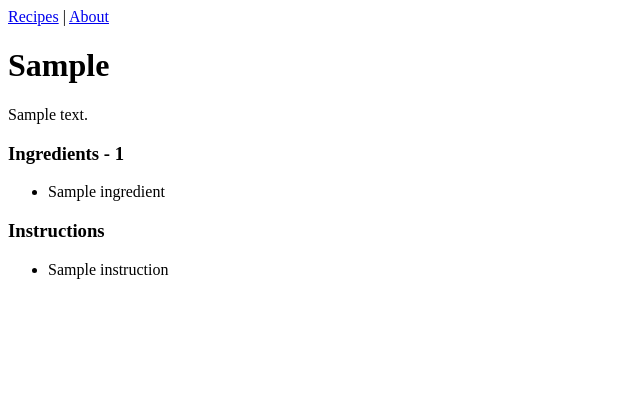
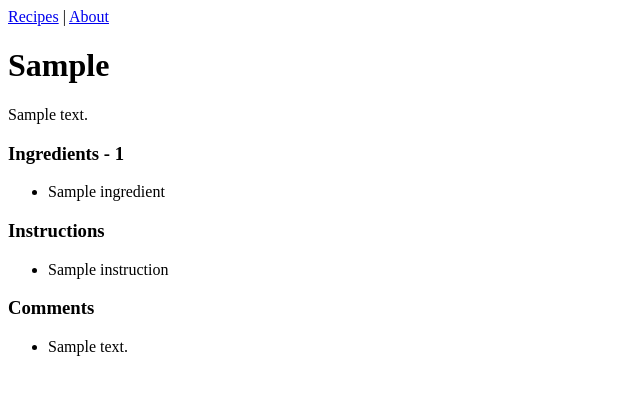
Before and after one commit to tuliohleon/Cooking-By-Myself, a Flask app: template templates/recipe.html in a window 1280 px wide. Shown: the top 395 px of the page, without its empty margins (0-640 px from the left). Run offline with Flask 2, Linux system fonts and the light colour scheme; the template is opened without the code that fills it: most values are stand-ins (such as "Sample title", 1, 10 or a date in 2020).

```diff
--- a/app.py
+++ b/app.py
@@ -1,9 +1,12 @@
 from flask import Flask, render_template, request
 from helper import recipes, descriptions, ingredients, instructions
+from flask_wtf import FlaskForm
+from wtforms import StringField, SubmitField
 
 app = Flask(__name__)
+app.config["SECRET_KEY"] = "mysecret"
 
-@app.route('/')
+@app.route('/', methods=["GET", "POST"])
 def index():
   new_id = len(recipes) + 1
   if len(request.form) > 0:
--- a/helper.py
+++ b/helper.py
@@ -3,3 +3,18 @@ descriptions = {1: 'Egg fried in butter', 2: 'Toasted bread spread with butter'}
 ingredients = {1: ['1 pad of butter', '1 Egg', 'A pinch of salt'], 2: ['1 pad of salted butter', '1 slice of bread']}
 instructions = {1: {'Step 2': 'Crack the egg into the buttered pan', 'Step 5': 'Serve egg after about a minute and a half', 'Step 1': 'Melt butter in pan over medium-low heat', 'Step 4': 'Flip egg after about a minute and a half', 'Step 3': 'Sprinkle the pinch of salt onto cooking egg',},
                 2: {'Step 3': 'Put the pad of butter on the toasted bread', 'Step 4': 'After a minute spread the melted butter onto the bread', 'Step 1': 'Put the bread in the toaster', 'Step 2': 'Take the toast out of the toaster'}}
+comments = {1: ["Yummy!!", "Egg-cellent ;->"], 2: ["Toasty", "What a great recipe!"]}
+
+def add_ingredients(recipe_id=None, text=None):
+  if recipe_id and text:
+    text_list = text.split("\n")
+    ingredients[recipe_id] = text_list
+
+def add_instructions(recipe_id=None, text=None):
+  if recipe_id and text:
+    text_list = text.split("\n")
+    instructions_dict = {}
+    for i, instruction in enumerate(text_list):
+      instructions_dict["Step {}".format(i+1)] = instruction
+
+    instructions[recipe_id] = instructions_dict
--- a/requirements.txt
+++ b/requirements.txt
@@ -1,2 +1,3 @@
 flask==2.2.5
+flask_wtf==2.2.5
 gunicorn
--- a/templates/recipe.html
+++ b/templates/recipe.html
@@ -21,4 +21,10 @@
         <li>{{ instruction }}</li>
     {% endfor %}
     </ul>
+    <h3>Comments</h3>
+    <ul>
+    {% for comment in template_comments %}
+      <li>{{ comment }}</li>
+    {% endfor %}
+    </ul>
 {% endblock %}
```
